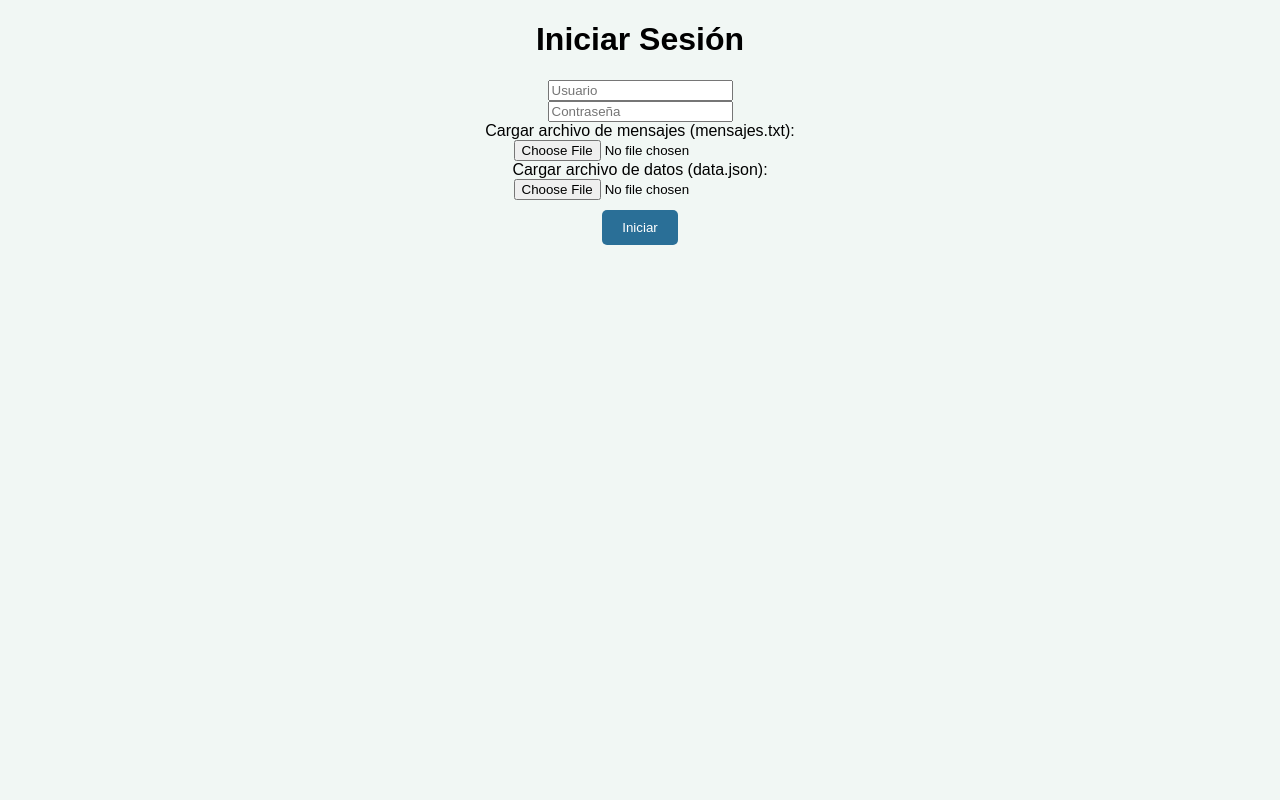
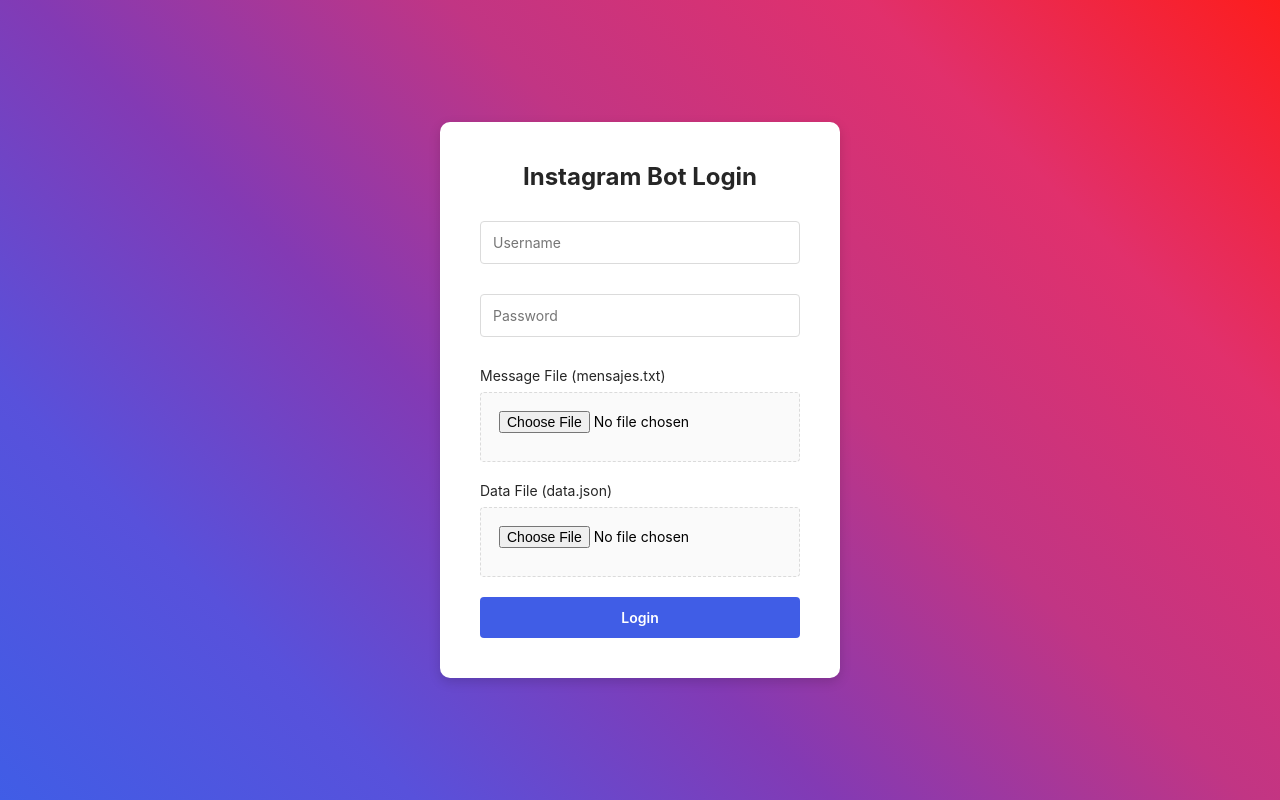
Before and after one commit to jeremontoya155/EnvioDeMensajes, a Flask app: page / in a window 1280 px wide. Run offline with Flask 3, Linux system fonts and the light colour scheme.

Commit message:
[Front] First Change

```diff
--- a/templates/index.html
+++ b/templates/index.html
@@ -1,31 +1,131 @@
 <!DOCTYPE html>
 <html>
 <head>
-    <title>Instagram Bot</title>
-    <link rel="stylesheet" href="{{ url_for('static', filename='css/styles.css') }}">
+    <title>Instagram Bot - Login</title>
     <style>
+        * {
+            margin: 0;
+            padding: 0;
+            box-sizing: border-box;
+            font-family: -apple-system, BlinkMacSystemFont, "Segoe UI", Roboto, Helvetica, Arial, sans-serif;
+        }
+
+        body {
+            background: linear-gradient(45deg, #405DE6, #5851DB, #833AB4, #C13584, #E1306C, #FD1D1D);
+            min-height: 100vh;
+            display: flex;
+            justify-content: center;
+            align-items: center;
+            padding: 20px;
+        }
+
+        .login-container {
+            background: white;
+            padding: 40px;
+            border-radius: 10px;
+            box-shadow: 0 4px 12px rgba(0, 0, 0, 0.15);
+            width: 100%;
+            max-width: 400px;
+        }
+
+        h1 {
+            text-align: center;
+            color: #262626;
+            margin-bottom: 30px;
+            font-size: 24px;
+        }
+
+        .form-group {
+            margin-bottom: 20px;
+        }
+
+        label {
+            display: block;
+            margin-bottom: 8px;
+            color: #262626;
+            font-size: 14px;
+        }
+
+        input[type="text"],
+        input[type="password"] {
+            width: 100%;
+            padding: 12px;
+            border: 1px solid #dbdbdb;
+            border-radius: 4px;
+            font-size: 14px;
+            margin-bottom: 10px;
+            transition: border-color 0.3s;
+        }
+
+        input[type="text"]:focus,
+        input[type="password"]:focus {
+            border-color: #405DE6;
+            outline: none;
+        }
+
+        input[type="file"] {
+            width: 100%;
+            padding: 8px;
+            margin-bottom: 10px;
+            font-size: 14px;
+        }
+
+        button {
+            width: 100%;
+            padding: 12px;
+            background: #405DE6;
+            color: white;
+            border: none;
+            border-radius: 4px;
+            font-size: 14px;
+            font-weight: 600;
+            cursor: pointer;
+            transition: background 0.3s;
+        }
+
+        button:hover {
+            background: #3951c6;
+        }
+
         .alert {
+            padding: 12px;
+            margin-bottom: 20px;
+            border-radius: 4px;
+            font-size: 14px;
+        }
+
+        .alert-danger {
+            color: #721c24;
+            background-color: #f8d7da;
+            border: 1px solid #f5c6cb;
+        }
+
+        .alert-success {
+            color: #155724;
+            background-color: #d4edda;
+            border: 1px solid #c3e6cb;
+        }
+
+        .file-input-label {
+            display: block;
+            background: #fafafa;
             padding: 10px;
-            margin-bottom: 15px;
-            border: 1px solid transparent;
+            border: 1px dashed #dbdbdb;
             border-radius: 4px;
+            text-align: center;
+            cursor: pointer;
+            margin-bottom: 10px;
         }
-        .alert-danger {
-            color: #a94442;
-            background-color: #f2dede;
-            border-color: #ebccd1;
-        }
-        .alert-success {
-            color: #3c763d;
-            background-color: #dff0d8;
-            border-color: #d6e9c6;
+
+        .file-input-label:hover {
+            background: #f0f0f0;
         }
     </style>
 </head>
 <body>
-    <h1>Iniciar Sesión</h1>
+    <div class="login-container">
+        <h1>Instagram Bot Login</h1>
 
-    <!-- Mostrar mensajes flash -->
         {% with messages = get_flashed_messages(with_categories=true) %}
             {% if messages %}
                 {% for category, message in messages %}
@@ -37,18 +137,30 @@
         {% endwith %}
 
         <form method="POST" enctype="multipart/form-data">
-        <input type="text" name="username" placeholder="Usuario" required><br>
-        <input type="password" name="password" placeholder="Contraseña" required><br>
+            <div class="form-group">
+                <input type="text" name="username" placeholder="Username" required>
+            </div>
 
-        <!-- Campo para cargar mensajes.txt -->
-        <label for="mensajes_file">Cargar archivo de mensajes (mensajes.txt):</label><br>
-        <input type="file" name="mensajes_file" id="mensajes_file" accept=".txt"><br>
+            <div class="form-group">
+                <input type="password" name="password" placeholder="Password" required>
+            </div>
 
-        <!-- Campo para cargar data.json -->
-        <label for="data_file">Cargar archivo de datos (data.json):</label><br>
-        <input type="file" name="data_file" id="data_file" accept=".json"><br>
+            <div class="form-group">
+                <label for="mensajes_file">Message File (mensajes.txt)</label>
+                <div class="file-input-label">
+                    <input type="file" name="mensajes_file" id="mensajes_file" accept=".txt">
+                </div>
+            </div>
 
-        <button type="submit">Iniciar</button>
+            <div class="form-group">
+                <label for="data_file">Data File (data.json)</label>
+                <div class="file-input-label">
+                    <input type="file" name="data_file" id="data_file" accept=".json">
+                </div>
+            </div>
+
+            <button type="submit">Login</button>
         </form>
+    </div>
 </body>
 </html>
```
Also changed, not shown: session.json (deleted, +0 -37 lines). Lines whose indentation alone changed are shown as unchanged.
